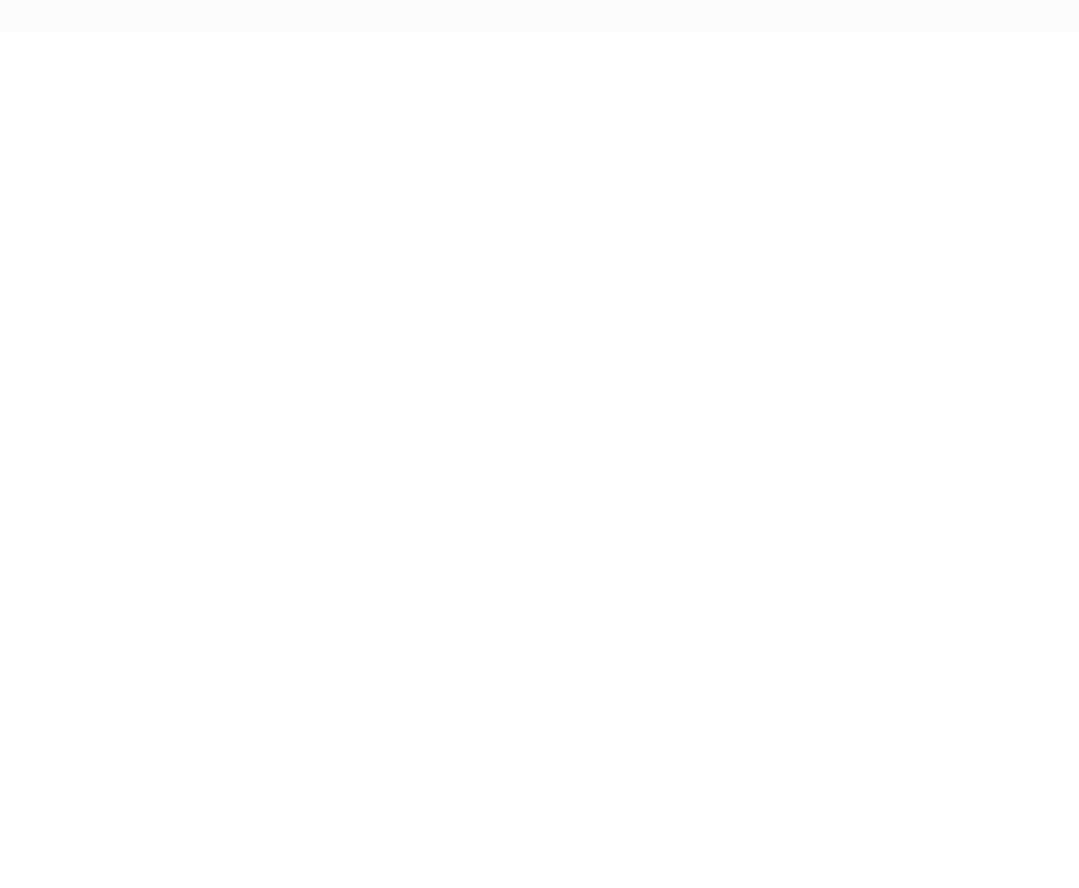
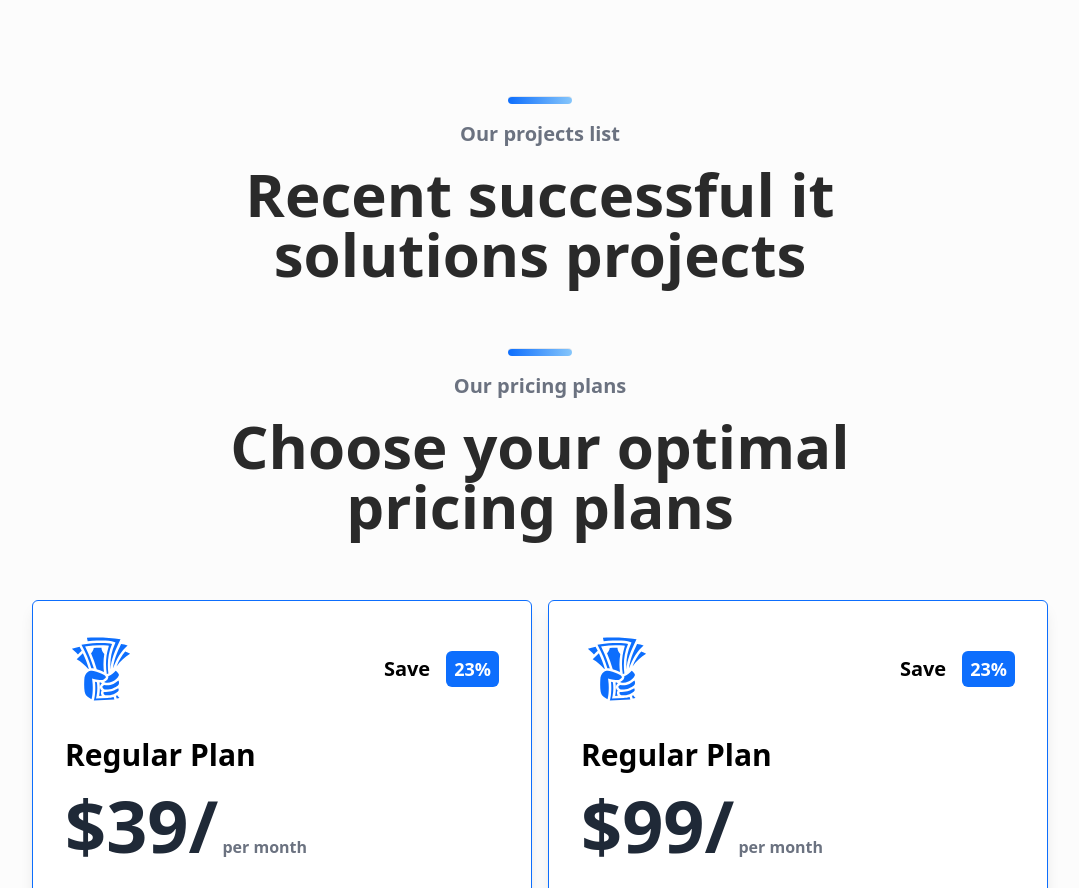
Before and after one commit to saurvkmr0/vegha, a React (Create React App) app: page / in a window 1280 px wide. Shown: the part 3116-4004 px from the top of the page, without its empty margins (100-1179 px from the left). Before the commit the page ends 3212 px from the top, so only its background shows below. Built offline with nearby package versions, Linux system fonts and the light colour scheme.

Commit message:
offering section done

```diff
--- a/src/Container.js
+++ b/src/Container.js
@@ -5,6 +5,10 @@
 import AboutSection from './Section/AboutSection'
 import Ribbon from './components/Ribbon'
 import ServicesSection from './Section/ServicesSection'
+import Projects from './Section/Projects'
+import Pricing from './Section/Pricing'
+import Offering from './Section/Offering'
+import Consultation from './Section/Consultation'
 
 
 const Container = () => {
@@ -16,6 +20,10 @@
       <AboutSection />
       <Ribbon/>
       <ServicesSection />
+      <Projects/>
+      <Pricing />
+      <Offering/>
+      <Consultation />
     </div>
   )
 }
--- /dev/null
+++ b/src/Section/Consultation.js
@@ -0,0 +1,14 @@
+import React from 'react'
+import { GiTrophiesShelf } from "react-icons/gi";
+
+const Consultation = () => {
+  return (
+    <div className='mx-4 lg:mx-40 my-20 rounded-lg bg-primeBlue flex flex-col gap-8 lg:flex-row justify-center items-center py-20'>
+        <div className="text-white text-4xl font-semibold px-16 text-center lg:text-right lg:max-w-[500px]">Get your free web consultation</div>
+        <div className="bg-white w-fit rounded-[50%] p-4 hover:bg-black hover:text-white"><GiTrophiesShelf className='text-7xl'/></div>
+        <div className="text-white text-4xl font-semibold px-16 text-center lg:text-left lg:max-w-[500px]">Top Award Winning Services</div>
+    </div>
+  )
+}
+
+export default Consultation
--- /dev/null
+++ b/src/Section/Offering.js
@@ -0,0 +1,55 @@
+import React from 'react'
+import { FaCheckCircle } from "react-icons/fa";
+import BlueHrLine from '../components/BlueHrLine';
+import { PiHandCoinsDuotone } from "react-icons/pi";
+import { RxGlobe } from "react-icons/rx";
+
+
+const Offering = () => {
+  return (
+<div className="px-4 py-4 lg:px-8 2xl:px-40 xl:flex xl:flex-row-reverse bg-[#1a1b1e]">
+    <div className=" relative xl:w-1/2">
+        {/* <div className="z-10 absolute top-8 left-[-50px] text-white bg-primeBlue px-8 py-4 w-fit hidden 2xl:block">
+            <p className="text-4xl font-bold">25+</p>
+            <p className="text-xl">Experience</p>
+        </div> */}
+        <div className="relative group">
+            <img
+                className="w-full"
+                src='https://dev242.kodesolution.com/techon/wp-content/uploads/2024/08/bg-n4-400x532.jpg'
+                alt="About"
+            />
+            <div className="absolute inset-0 bg-[linear-gradient(135deg,rgba(255,255,255,0),rgba(255,255,255,0.1))] animate-glare" />
+        </div>
+    </div>
+
+    <div className=" gap-4 pt-4 lg:pt-0 lg:pr-12 flex flex-col xl:justify-between xl:w-1/2 xl:py-36 text-white">
+        <div className="flex flex-col gap-4">
+            <BlueHrLine />
+            <p className='text-lg font-semibold md:text-xl'>What We’re offering</p>
+            <p className='text-3xl font-bold md:text-5xl lg:text-6xl 2xl:text-7xl'>Let’s overcome your tech challanges</p>
+        </div>
+            <p className='text-lg md:text-xl'>The most eminent technology and solutions consultant service The most eminent technology and solutions consultant service suffered</p>
+                <div className=" flex flex-col lg:flex-row gap-6 lg:gap-10">
+                    <div className="flex justify-start items-center text-4xl lg:text-7xl text-primeBlue group-hover:text-white xl:max-w-[350px]">
+                        <div className="p-4 bg-gray-600 bg-opacity-30 rounded-[100%] mr-8"><PiHandCoinsDuotone className='font-light' /></div>
+                        <p className='text-2xl lg:text-3xl text-white font-semibold'>Web Development</p>
+                    </div>
+                    <div className="flex justify-start items-center text-4xl lg:text-7xl text-primeBlue group-hover:text-white xl:max-w-[350px]">
+                        <div className="p-4 bg-gray-600 bg-opacity-30 rounded-[100%] mr-8"><RxGlobe className='font-light' /></div>
+                        <p className='text-2xl lg:text-3xl text-white font-semibold'>Internal Networking</p>
+                    </div>
+                </div>
+            <p className='text-lg md:text-xl'>The most eminent technology and solutions consultant service The most eminent technology and solutions consultant service suffered</p>
+        <div className="">
+            <p className="flex items-center gap-4 text-lg md:text-xl font-normal pb-2"><FaCheckCircle className='text-primeBlue text-2xl'/>Mistakes To Avoid to the dummy printing has bees ind</p>
+            <p className="flex items-center gap-4 text-lg md:text-xl font-normal pb-2"><FaCheckCircle className='text-primeBlue text-2xl'/>Your Startup industry standard loream saum</p>
+            <p className="flex items-center gap-4 text-lg md:text-xl font-normal pb-2"><FaCheckCircle className='text-primeBlue text-2xl'/>Knew About Fonts text the printing and something do</p>
+        </div>
+        <button className='button font-bold text-base py-4 px-8 max-w-[250px] 2xl:w-[240px]'>CONTACT US</button>
+    </div>
+</div>
+)
+}
+
+export default Offering
--- /dev/null
+++ b/src/Section/Pricing.js
@@ -0,0 +1,21 @@
+import React from 'react'
+import SectionHeading from '../components/SectionHeading'
+import PriceCard from '../components/PriceCard'
+
+const Pricing = () => {
+  return (
+    <div className="">
+        <SectionHeading subHeading="Our pricing plans" heading="Choose your optimal pricing plans"/>
+
+        <div className="my-16 flex flex-col px-4 lg:flex lg:flex-row gap-4 sm:flex-wrap md:justify-center">
+            <PriceCard price="39" text1="Network Security Audit" text2="Support Management" text3="Cyber Security" text4="24/7 Remote Support"/>
+            <PriceCard price="99" text1="Data Backup And Recovery" text2="Network Security Audit" text3="Cybersecurity Training" text4="24/7 Remote Support"/>
+            <PriceCard price="199" text1="Migration Consultation" text2="Network Security Audit" text3="Cyber Security" text4="24/7 Remote Support"/>
+
+        </div>
+
+    </div>
+  )
+}
+
+export default Pricing
--- /dev/null
+++ b/src/Section/Projects.js
@@ -0,0 +1,12 @@
+import React from 'react'
+import SectionHeading from '../components/SectionHeading'
+
+const Projects = () => {
+  return (
+    <div className="my-16">
+        <SectionHeading subHeading="Our projects list" heading="Recent successful it solutions projects"/>
+    </div>
+  )
+}
+
+export default Projects
--- a/src/Section/ServicesSection.js
+++ b/src/Section/ServicesSection.js
@@ -1,5 +1,5 @@
 import React from 'react'
-import ServicesHeading from '../components/ServicesHeading'
+import SectionHeading from '../components/SectionHeading'
 import ServiceCard from '../components/ServiceCard'
 import { GoDatabase } from "react-icons/go";
 import { RxGlobe } from "react-icons/rx";
@@ -8,7 +8,7 @@
 const ServicesSection = () => {
   return (
     <div className="">
-      <ServicesHeading />
+      <SectionHeading subHeading="Services we provide" heading="Explore Our Services For Modern Technology"/>
 
       <div className="lg:flex lg:justify-around w-full lg:px-[120px] my-16">
 
--- /dev/null
+++ b/src/components/PriceCard.js
@@ -0,0 +1,33 @@
+import React from 'react'
+import { FaCheckCircle } from "react-icons/fa";
+import { GiTakeMyMoney } from "react-icons/gi";
+
+const PriceCard = ({price,text1,text2,text3,text4}) => {
+  return (
+    <div>
+        <div className="rounded-md overflow-hidden shadow-lg bg-white p-8 md:w-full lg:w-[500px] border border-primeBlue">
+            <div className="pb-8 flex justify-between">
+                <GiTakeMyMoney className='text-7xl text-primeBlue'/>
+                <div className="flex gap-4 items-center">
+                    <p className='font-bold text-xl'>Save</p>
+                    <p className="font-bold text-lg text-white bg-primeBlue h-fit px-2 py-1 rounded-md">23%</p>
+                </div>
+            </div>
+            <h2 className="text-3xl font-bold text-black mb-4">Regular Plan</h2>
+            <p className="text-7xl font-semibold text-gray-800 mb-4">${price}/<span className="text-base font-semibold text-gray-500"> per month</span></p>
+                <div className="my-8">
+                    <p className="flex items-center gap-4 text-lg md:text-xl font-semibold pb-2"><FaCheckCircle className='text-primeBlue text-2xl'/>{text1}</p>
+                    <p className="flex items-center gap-4 text-lg md:text-xl font-semibold pb-2"><FaCheckCircle className='text-primeBlue text-2xl'/>{text2}</p>
+                    <p className="flex items-center gap-4 text-lg md:text-xl font-semibold pb-2"><FaCheckCircle className='text-primeBlue text-2xl'/>{text3}</p>
+                    <p className="flex items-center gap-4 text-lg md:text-xl font-semibold pb-2"><FaCheckCircle className='text-primeBlue text-2xl'/>{text4}</p>
+                </div>
+
+            <button className="button px-8 py-4 font-bold">
+                Get Started
+            </button>
+            </div>
+    </div>
+  )
+}
+
+export default PriceCard
--- /dev/null
+++ b/src/components/SectionHeading.js
@@ -0,0 +1,14 @@
+import React from 'react'
+import BlueHrLine from './BlueHrLine'
+
+const SectionHeading = ({subHeading,heading}) => {
+  return (
+    <div className={`px-16 flex flex-col items-center text-center gap-4`}>
+      <BlueHrLine/>
+      <p className='text-gray-500 text-lg font-semibold md:text-xl'>{subHeading}</p>
+      <p className='text-[#2a2a2a] text-4xl font-bold  md:text-5xl lg:text-6xl max-w-[800px]'>{heading}</p>
+    </div>
+  )
+}
+
+export default SectionHeading
--- a/src/components/ServicesHeading.js
+++ /dev/null
@@ -1,14 +0,0 @@
-import React from 'react'
-import BlueHrLine from './BlueHrLine'
-
-const ServicesHeading = () => {
-  return (
-    <div className='px-16 flex flex-col items-center text-center gap-4'>
-      <BlueHrLine/>
-      <p className='text-gray-500 text-lg font-semibold md:text-xl'>Services we provide</p>
-      <p className='text-[#2a2a2a] text-4xl font-bold  md:text-5xl lg:text-6xl max-w-[800px]'>Explore Our Services For Modern Technology</p>
-    </div>
-  )
-}
-
-export default ServicesHeading
```
Also changed, not shown: src/Section/AboutSection.js (+7 -5 lines).
